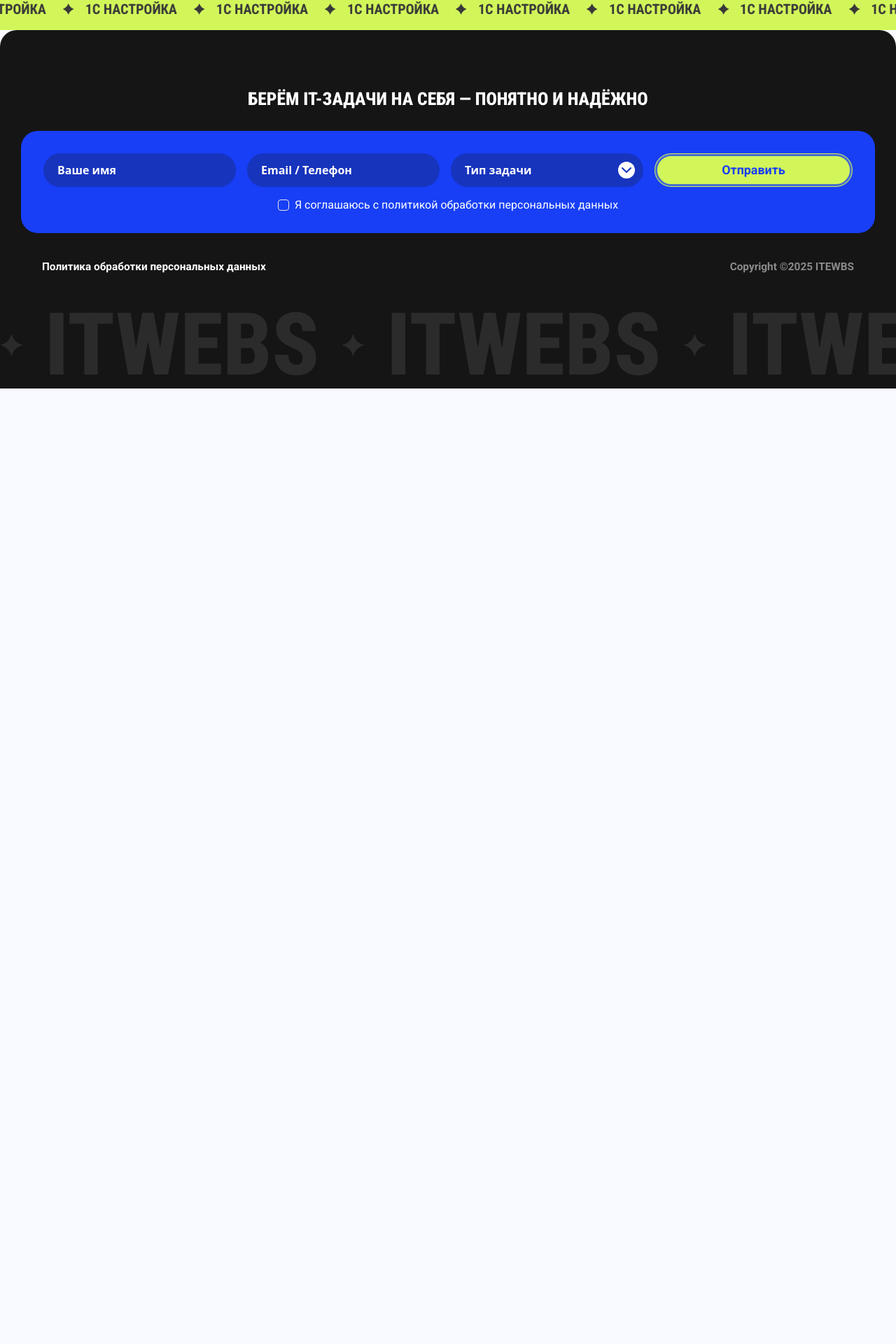
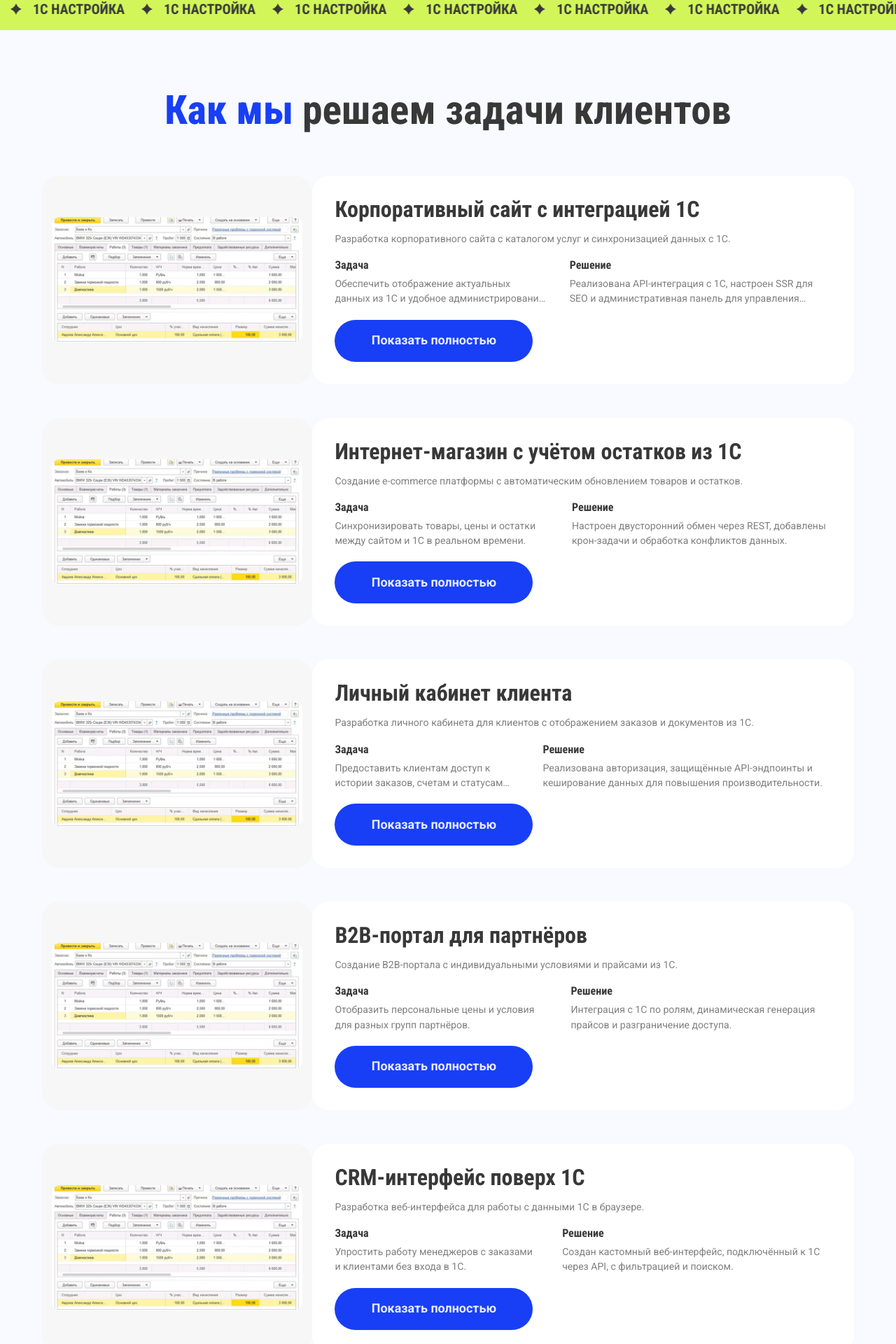
Before and after one commit to itwebs-corporate/itwebs-full-frontend, a Next.js app: page /cases in a window 1280 px wide. Shown: the part 397-2317 px from the top of the page at 70% size. Before the commit the page ends 952 px from the top, so only its background shows below. Built offline with nearby package versions, Linux system fonts and the light colour scheme.

Commit message:
feat: add cases-block

```diff
--- a/src/app/cases/page.tsx
+++ b/src/app/cases/page.tsx
@@ -1,5 +1,11 @@
+import CasesBlock from '@/components/shared/cases-block/cases-block';
 import HeroBlock from '@/components/shared/hero-block/hero-block';
 
 export default function CasesPage() {
-  return <HeroBlock heading="Наши кейсы" />;
+  return (
+    <>
+      <HeroBlock heading="Наши кейсы" />
+      <CasesBlock />
+    </>
+  );
 }
--- /dev/null
+++ b/src/components/shared/cases-block/cases-block.tsx
@@ -0,0 +1,21 @@
+import Section from '@/components/ui/section/section';
+import Typography from '@/components/ui/typography/typography';
+
+import { CASES_CONFIG } from './cases-config';
+import WeSolveClientTaskCard from '../we-solve-client-task-block/we-solve-client-task-card';
+
+export default function CasesBlock() {
+  return (
+    <Section className="mb-[clamp(86px,9vw,146px)] gap-[clamp(32px,5vw,64px)]">
+      <Typography variant="h2">
+        <b className="text-primary">Как мы</b> решаем <br className="block sm:hidden" /> задачи
+        клиентов
+      </Typography>
+      <ul className="flex flex-col gap-[clamp(14px,6vw,48px)]">
+        {CASES_CONFIG.map((card) => (
+          <WeSolveClientTaskCard item={card} key={card.id} />
+        ))}
+      </ul>
+    </Section>
+  );
+}
--- /dev/null
+++ b/src/components/shared/cases-block/cases-config.ts
@@ -0,0 +1,56 @@
+import { Case } from '../we-solve-client-task-block/cases-config';
+
+export const CASES_CONFIG: Case[] = [
+  {
+    id: 'case-1',
+    img: '/cases-default.png',
+    title: 'Корпоративный сайт с интеграцией 1С',
+    description: 'Разработка корпоративного сайта с каталогом услуг и синхронизацией данных с 1С.',
+    task: 'Обеспечить отображение актуальных данных из 1С и удобное администрирование контента.',
+    solve:
+      'Реализована API-интеграция с 1С, настроен SSR для SEO и административная панель для управления контентом.',
+  },
+  {
+    id: 'case-2',
+    img: '/cases-default.png',
+    title: 'Интернет-магазин с учётом остатков из 1С',
+    description: 'Создание e-commerce платформы с автоматическим обновлением товаров и остатков.',
+    task: 'Синхронизировать товары, цены и остатки между сайтом и 1С в реальном времени.',
+    solve:
+      'Настроен двусторонний обмен через REST, добавлены крон-задачи и обработка конфликтов данных.',
+  },
+  {
+    id: 'case-3',
+    img: '/cases-default.png',
+    title: 'Личный кабинет клиента',
+    description:
+      'Разработка личного кабинета для клиентов с отображением заказов и документов из 1С.',
+    task: 'Предоставить клиентам доступ к истории заказов, счетам и статусам оплат.',
+    solve:
+      'Реализована авторизация, защищённые API-эндпоинты и кеширование данных для повышения производительности.',
+  },
+  {
+    id: 'case-4',
+    img: '/cases-default.png',
+    title: 'B2B-портал для партнёров',
+    description: 'Создание B2B-портала с индивидуальными условиями и прайсами из 1С.',
+    task: 'Отобразить персональные цены и условия для разных групп партнёров.',
+    solve: 'Интеграция с 1С по ролям, динамическая генерация прайсов и разграничение доступа.',
+  },
+  {
+    id: 'case-5',
+    img: '/cases-default.png',
+    title: 'CRM-интерфейс поверх 1С',
+    description: 'Разработка веб-интерфейса для работы с данными 1С в браузере.',
+    task: 'Упростить работу менеджеров с заказами и клиентами без входа в 1С.',
+    solve: 'Создан кастомный веб-интерфейс, подключённый к 1С через API, с фильтрацией и поиском.',
+  },
+  {
+    id: 'case-6',
+    img: '/cases-default.png',
+    title: 'Автоматизация бизнес-процессов',
+    description: 'Веб-приложение для автоматизации заявок и внутренних процессов компании.',
+    task: 'Сократить ручной ввод данных и количество ошибок при работе с 1С.',
+    solve: 'Настроены формы, валидация, интеграция с 1С и уведомления о статусах процессов.',
+  },
+];
--- a/src/components/shared/contacts-block/contacts-block.tsx
+++ b/src/components/shared/contacts-block/contacts-block.tsx
@@ -1,15 +1,13 @@
-import Link from 'next/link';
-
 import Section from '@/components/ui/section/section';
 import Typography from '@/components/ui/typography/typography';
 
 import ContactsCard from './contacts-card';
 import { CONTACT_CARDS, LINKS_CONFIG } from './contacts-config';
+import ContactsLinkCard from './contacts-link-card';
 
-// TODO: добавить адаптивности для LinkCard
 export default function ContactsBlock() {
   return (
-    <Section className="gap-[clamp(32px,3vw,48px)]">
+    <Section className="mb-[clamp(86px,8vw,124px)] gap-[clamp(32px,3vw,48px)]">
       <Typography variant="h2">
         <b className="text-primary">Наши</b> контактные данные
       </Typography>
@@ -18,22 +16,9 @@ export default function ContactsBlock() {
           <ContactsCard card={card} key={card.id} />
         ))}
       </ul>
-      <ul className="flex flex-col gap-x-[16px] gap-y-[32px] sm:flex-row sm:gap-[20px]">
+      <ul className="flex flex-wrap gap-x-[16px] gap-y-[32px] sm:gap-[20px]">
         {LINKS_CONFIG.map((item) => (
-          <li
-            className="flex h-[122px] w-[344px] flex-col gap-[20px] rounded-[24px] bg-white p-[24px]"
-            key={item.id}
-          >
-            <span className="font-family text-foreground3 text-[48px] leading-[100%] font-bold">
-              {item.title}
-            </span>
-            <Link
-              className="text-primary font-second-family text-[20px] leading-[100%] font-bold"
-              href={item.href}
-            >
-              {item.text}
-            </Link>
-          </li>
+          <ContactsLinkCard item={item} key={item.id} />
         ))}
       </ul>
     </Section>
--- a/src/components/shared/contacts-block/contacts-card.tsx
+++ b/src/components/shared/contacts-block/contacts-card.tsx
@@ -27,7 +27,7 @@ export default function ContactsCard({ card }: { card: ContactCard }) {
                 {subCard.value}
               </Link>
             ) : (
-              <div className="text-foreground text-[16px] leading-[140%] font-bold">
+              <div className="text-foreground3 text-[16px] leading-[140%] font-bold">
                 {subCard.value}
               </div>
             )}
--- /dev/null
+++ b/src/components/shared/contacts-block/contacts-link-card.tsx
@@ -0,0 +1,22 @@
+import Link from 'next/link';
+
+import { LinkCard } from './contacts-config';
+
+export default function ContactsLinkCard({ item }: { item: LinkCard }) {
+  return (
+    <li
+      className="flex h-[75px] w-[clamp(158px,32vw,344px)] flex-col gap-[clamp(14px,2.5vw,20px)] rounded-[clamp(12px,2.2vw,24px)] bg-white py-[clamp(14px,2.2vw,24px)] pl-[clamp(12px,2vw,20px)] sm:h-[122px]"
+      key={item.id}
+    >
+      <div className="font-family text-foreground3 text-[clamp(24px,5vw,48px)] leading-none font-bold">
+        {item.title}
+      </div>
+      <Link
+        className="text-primary font-second-family mt-auto text-[clamp(16px,2.2vw,20px)] leading-none font-bold hover:underline"
+        href={item.href}
+      >
+        {item.text}
+      </Link>
+    </li>
+  );
+}
--- a/src/components/shared/hero-block/hero-assets-config.ts
+++ b/src/components/shared/hero-block/hero-assets-config.ts
@@ -139,22 +139,23 @@ export const HERO_ASSETS_CONFIG: AssetsConfig = {
     {
       src: '/hero/services/two-stars.svg',
       alt: 'two-stars',
-      className: 'absolute left-[5%] top-[45%] hidden sm:block z-20 w-[125px] h-[129px]',
+      className:
+        'absolute left-[-10vw] top-[0] hidden sm:block z-20 w-[clamp(80px,10vw,125px)] h-[clamp(83px,10vw,129px)]',
     },
     {
       src: '/hero/services/two-stars-but-one-empty.svg',
       alt: 'two-stars-but-one-empty',
-      className: 'absolute right-[5%] top-[45%] hidden sm:block z-20 w-[85px] h-[112px]',
+      className: 'absolute right-[-8vw] top-[-9vh] hidden sm:block z-20 w-[85px] h-[112px]',
     },
     {
       src: '/hero/mobile/empty-star.svg',
       alt: 'empty-star',
-      className: 'absolute left-[40px] top-[200px] sm:hidden block z-20 w-[38px] h-[38px]',
+      className: 'absolute left-[-8vw] top-[4vw] sm:hidden block z-20 w-[38px] h-[38px]',
     },
     {
       src: '/hero/mobile/group-star.svg',
       alt: 'group-star',
-      className: 'absolute right-[45px] top-[118px] sm:hidden block z-20 w-[43px] h-[58px]',
+      className: 'absolute right-[-9vw] top-[-6vw] sm:hidden block z-20 w-[43px] h-[58px]',
     },
   ],
 
@@ -162,22 +163,23 @@ export const HERO_ASSETS_CONFIG: AssetsConfig = {
     {
       src: '/hero/services/two-stars.svg',
       alt: 'two-stars',
-      className: 'absolute left-[5%] top-[45%] hidden sm:block z-20 w-[125px] h-[129px]',
+      className:
+        'absolute left-[-10vw] top-[0] hidden sm:block z-20 w-[clamp(80px,10vw,125px)] h-[clamp(83px,10vw,129px)]',
     },
     {
       src: '/hero/services/two-stars-but-one-empty.svg',
       alt: 'two-stars-but-one-empty',
-      className: 'absolute right-[5%] top-[45%] hidden sm:block z-20 w-[85px] h-[112px]',
+      className: 'absolute right-[-8vw] top-[-9vh] hidden sm:block z-20 w-[85px] h-[112px]',
     },
     {
       src: '/hero/mobile/empty-star.svg',
       alt: 'empty-star',
-      className: 'absolute left-[12px] top-[195px] sm:hidden block z-20 w-[38px] h-[38px]',
+      className: 'absolute left-[-8vw] top-[4vw] sm:hidden block z-20 w-[38px] h-[38px]',
     },
     {
       src: '/hero/mobile/group-star.svg',
       alt: 'group-star',
-      className: 'absolute right-[9px] top-[131px] sm:hidden block z-20 w-[43px] h-[58px]',
+      className: 'absolute right-[-9vw] top-[-6vw] sm:hidden block z-20 w-[43px] h-[58px]',
     },
   ],
 };
--- a/src/components/shared/we-solve-client-task-block/we-solve-client-task-card.tsx
+++ b/src/components/shared/we-solve-client-task-block/we-solve-client-task-card.tsx
@@ -15,7 +15,7 @@ export default function WeSolveClientTaskCard({ item }: { item: Case }) {
     <div className="text-foreground2 flex w-full flex-col rounded-[clamp(12px,2vw,24px)] sm:flex-row">
       <div className="flex-center shrink-0 rounded-[clamp(12px,2vw,24px)] bg-[#F7F7F7] p-[14px]">
         <Media
-          className="h-[clamp(142px,19vw,370px)] w-[clamp(284px,38vw,730px)]"
+          className="h-[clamp(142px,14vw,370px)] w-[clamp(284px,28vw,730px)]"
           image={{ src: item.img, alt: item.title }}
         />
       </div>
```
